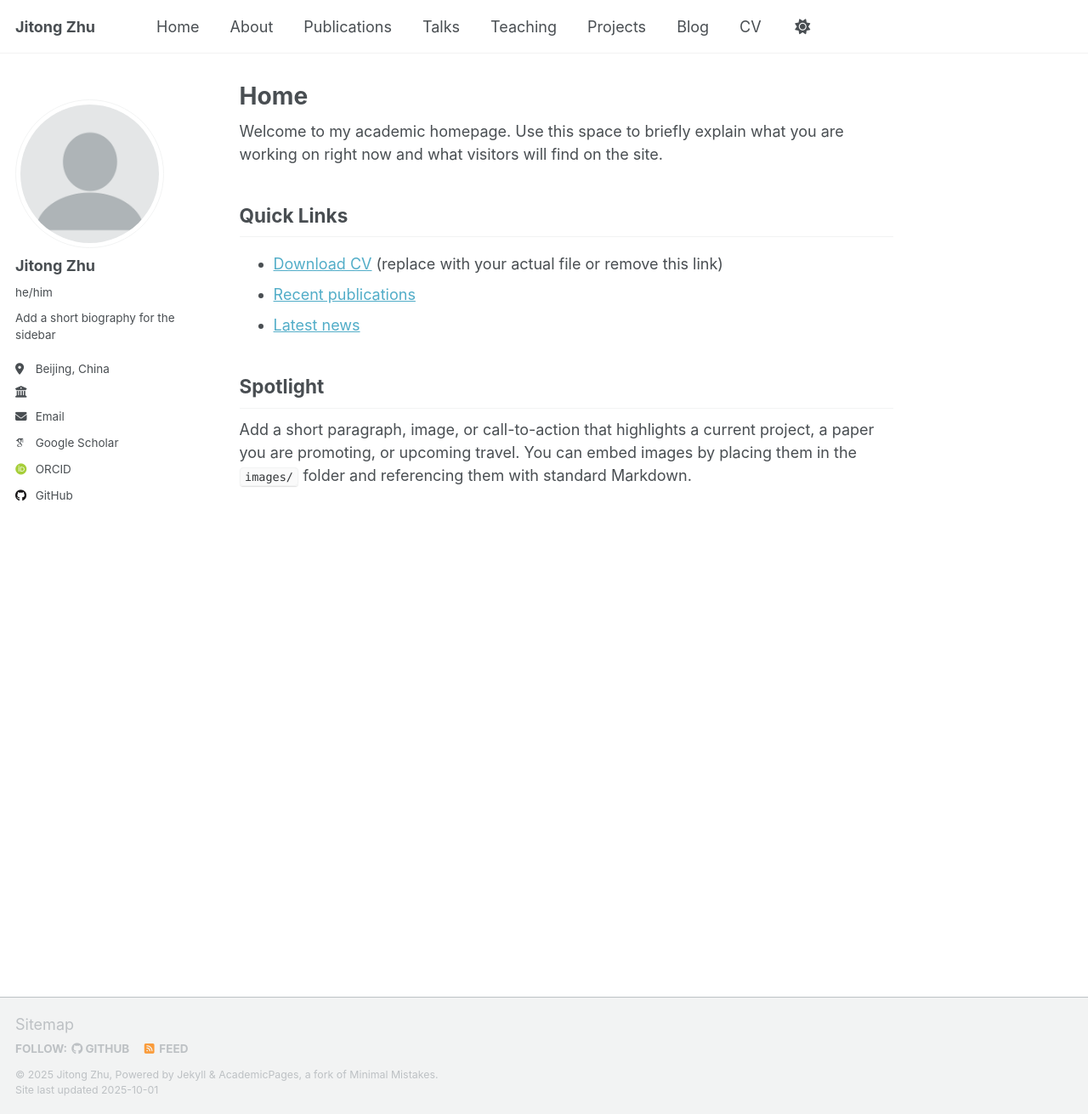
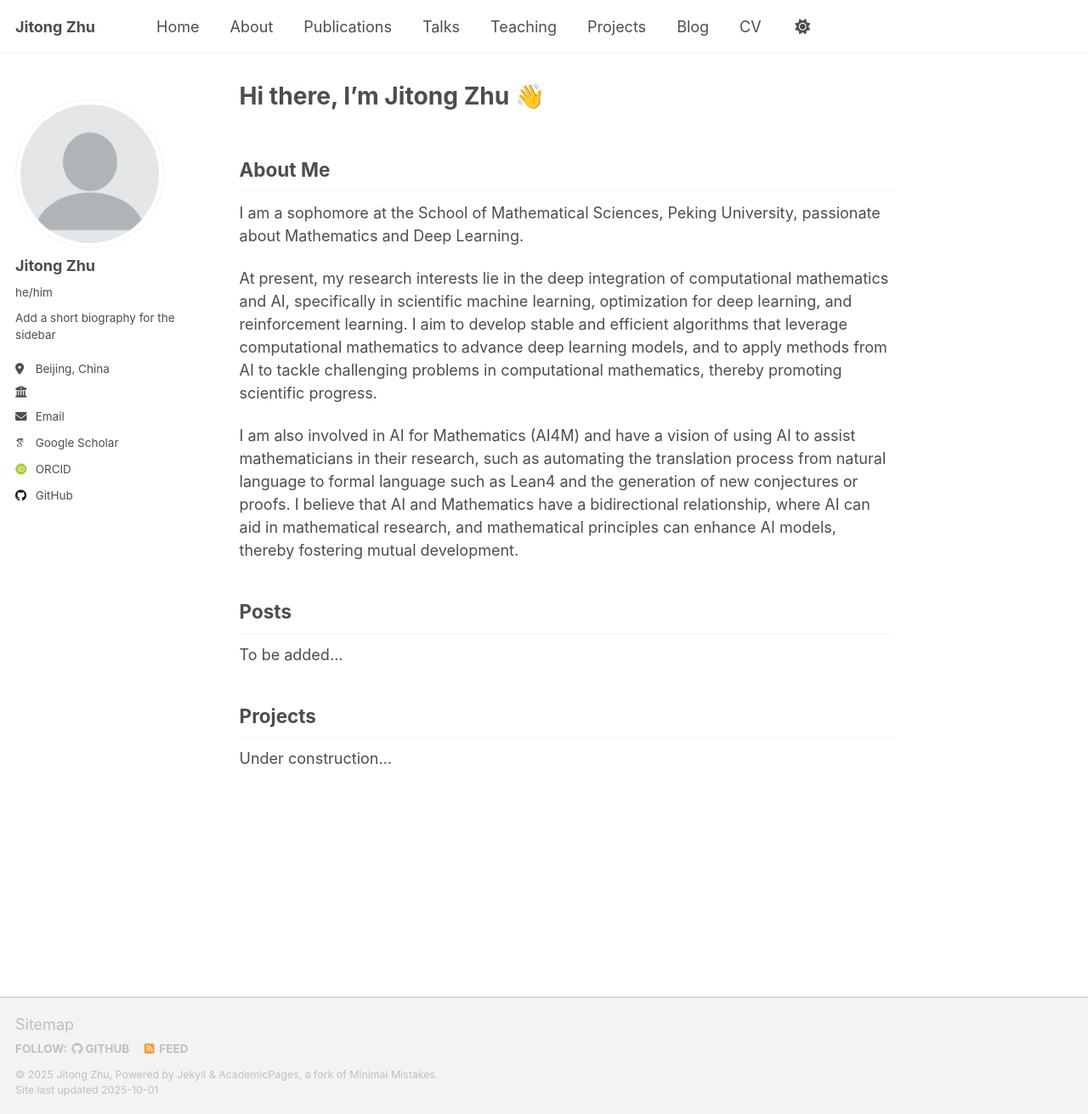
Before and after one commit to JasonZhu314/JasonZhu314.github.io, a Jekyll site: the page built from index.md, in a window 1280 px wide and 1311 px high. Shown: the whole window at 85% size. Built offline with Jekyll 4.4.1, drawn with Linux system fonts in a browser that asks for light colours; some web fonts are replaced; a script that is not in the unit is left out.

Commit message:
Completed index.md

```diff
--- a/index.md
+++ b/index.md
@@ -1,17 +1,25 @@
 ---
 layout: single
-title: "Home"
+title: "Hi there, I'm Jitong Zhu 👋"
 author_profile: true
 ---
 
-Welcome to my academic homepage. Use this space to briefly explain what you are working on right now and what visitors will find on the site.
+## About Me
 
-## Quick Links
+I am a sophomore at the School of Mathematical Sciences, Peking University, passionate about Mathematics and Deep Learning.
 
-- [Download CV](/files/cv.pdf) (replace with your actual file or remove this link)
-- [Recent publications](/publications/)
-- [Latest news](/year-archive/)
+At present, my research interests lie in the deep integration of computational mathematics and AI, specifically
+in scientific machine learning, optimization for deep learning, and reinforcement learning. I aim to develop
+stable and efficient algorithms that leverage computational mathematics to advance deep learning models,
+and to apply methods from AI to tackle challenging problems in computational mathematics, thereby promoting scientific
+progress.
 
-## Spotlight
+I am also involved in AI for Mathematics (AI4M) and have a vision of using AI to assist mathematicians in their research, such as automating the translation process from natural language to formal language such as Lean4 and the generation of new conjectures or proofs. I believe that AI and Mathematics have a bidirectional relationship, where AI can aid in mathematical research, and mathematical principles can enhance AI models, thereby fostering mutual development.
 
-Add a short paragraph, image, or call-to-action that highlights a current project, a paper you are promoting, or upcoming travel. You can embed images by placing them in the `images/` folder and referencing them with standard Markdown.
+## Posts
+
+To be added...
+
+## Projects
+
+Under construction...
```
